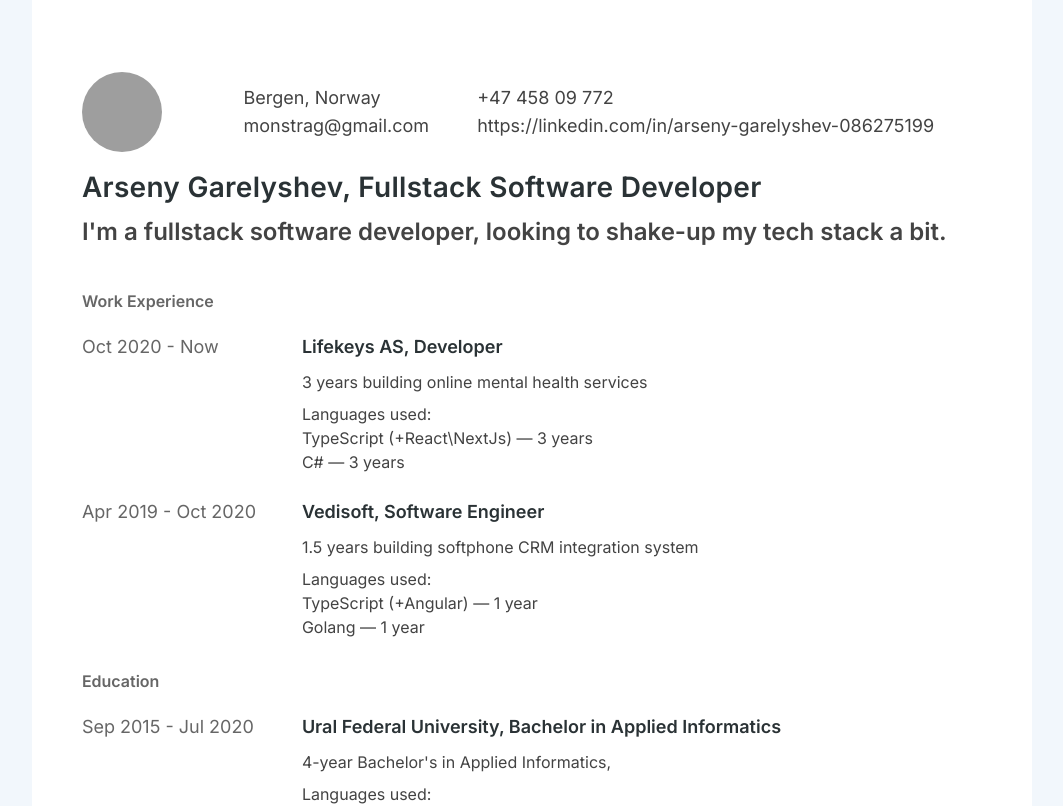
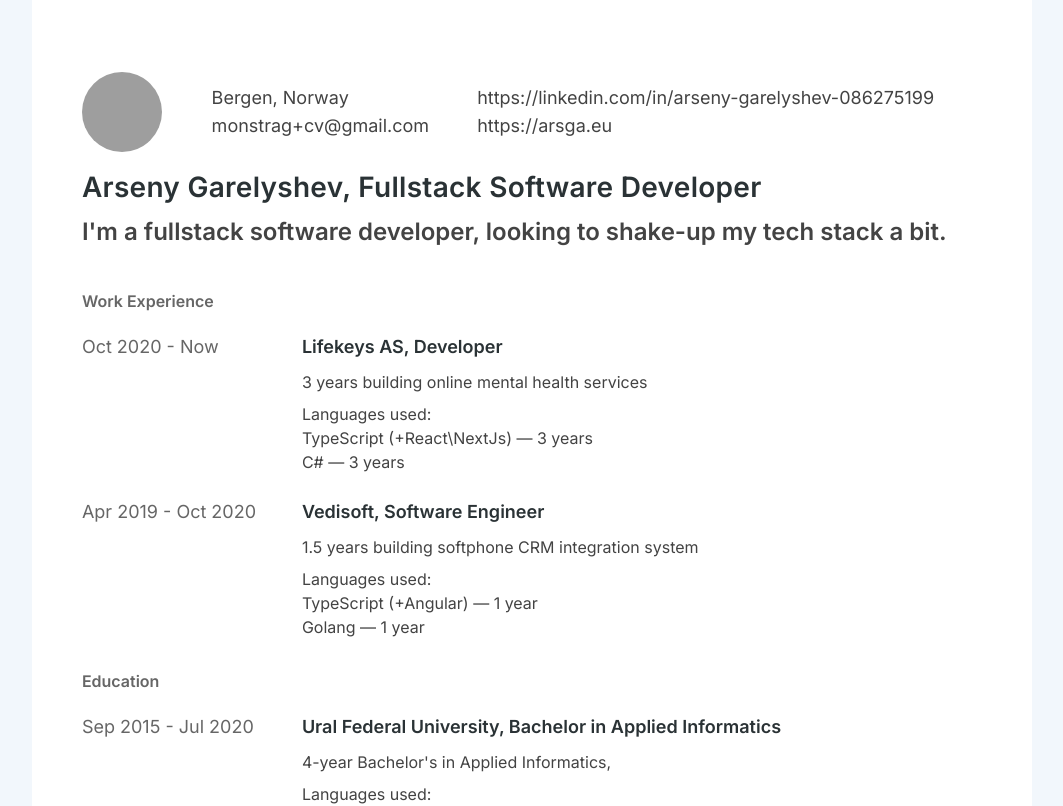
Before and after one commit to MonstraG/my-page, a Next.js app: page / in a window 1280 px wide. Shown: the top 806 px of the page, without its empty margins (108-1171 px from the left). Built offline with nearby package versions, Linux system fonts and the light colour scheme; grey boxes are pictures that could not be loaded.

Commit message:
Add desc, FCC type, link to page

```diff
--- a/src/app/layout.tsx
+++ b/src/app/layout.tsx
@@ -1,13 +1,15 @@
 import "./globals.css";
 import { Inter } from "next/font/google";
+import { FCC } from "@/types/react";
 
 const inter = Inter({ subsets: ["latin"] });
 
 export const metadata = {
-	title: "Arseny Garelyshev's Resume | Full-stack Developer"
+	title: "Arseny Garelyshev's Resume | Full-stack Developer",
+	description: "CV page for Arseny Garelyshev, a full-stack developer."
 };
 
-const RootLayout = ({ children }: { children: React.ReactNode }) => (
+const RootLayout: FCC = ({ children }) => (
 	<html lang="en">
 		<body className={inter.className}>{children}</body>
 	</html>
--- a/src/app/page.tsx
+++ b/src/app/page.tsx
@@ -21,10 +21,9 @@ const IndexPage: NextPage = () => (
 							target="_blank"
 							className={styles.subtleLink}
 						>
-							monstrag@gmail.com
+							monstrag+cv@gmail.com
 						</a>
 					</span>
-					<span>+47 458 09 772</span>
 					<span>
 						<a
 							href="https://linkedin.com/in/arseny-garelyshev-086275199"
@@ -33,6 +32,16 @@ const IndexPage: NextPage = () => (
 							className={styles.subtleLink}
 						>
 							https://linkedin.com/in/arseny-garelyshev-086275199
+						</a>
+					</span>
+					<span>
+						<a
+							href="https://arsga.eu"
+							target="_blank"
+							rel="noopener noreferrer nofollow ugc"
+							className={styles.subtleLink}
+						>
+							https://arsga.eu
 						</a>
 					</span>
 				</div>
--- /dev/null
+++ b/src/types/react.d.ts
@@ -0,0 +1,3 @@
+import { FC, PropsWithChildren } from "react";
+
+export type FCC<T = NonNullable<unknown>> = FC<PropsWithChildren<T>>;
```
